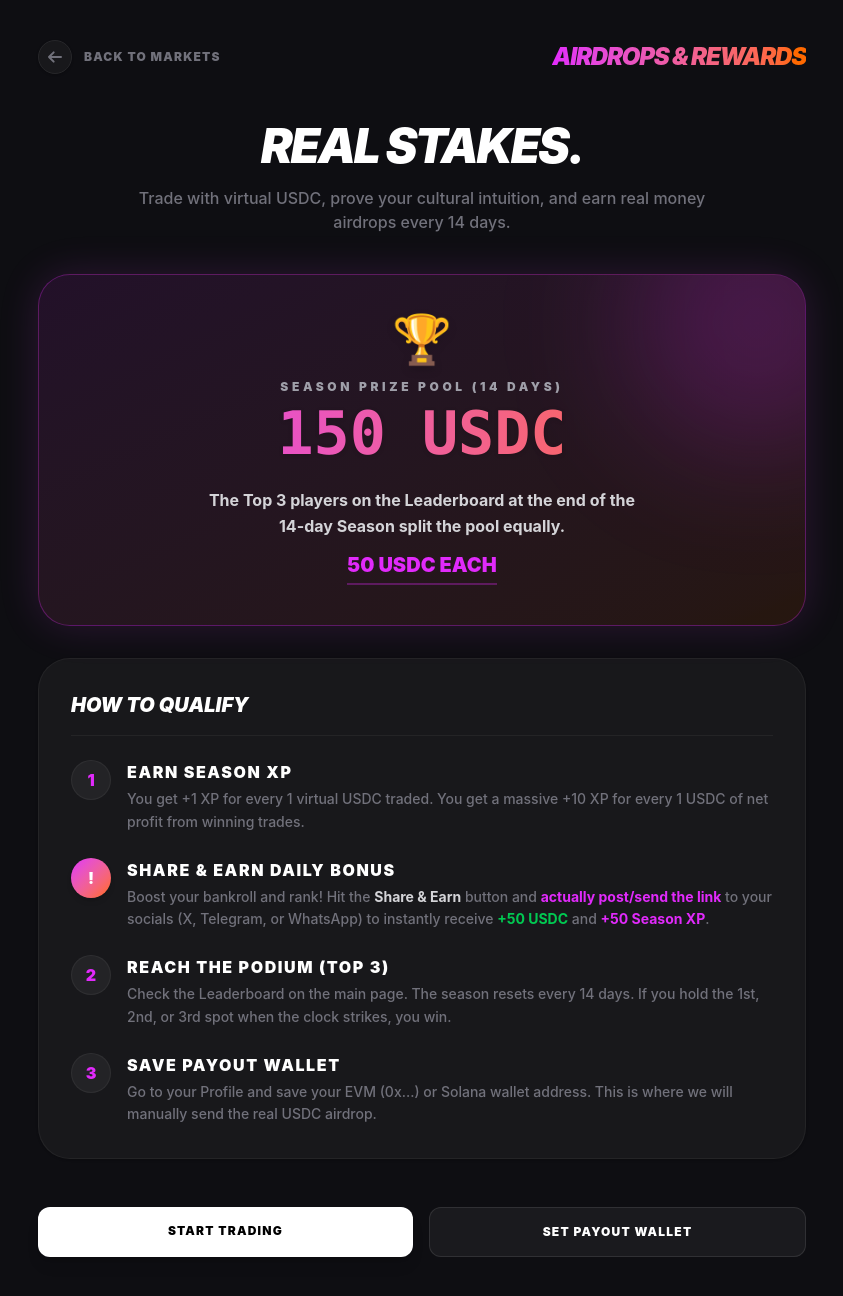
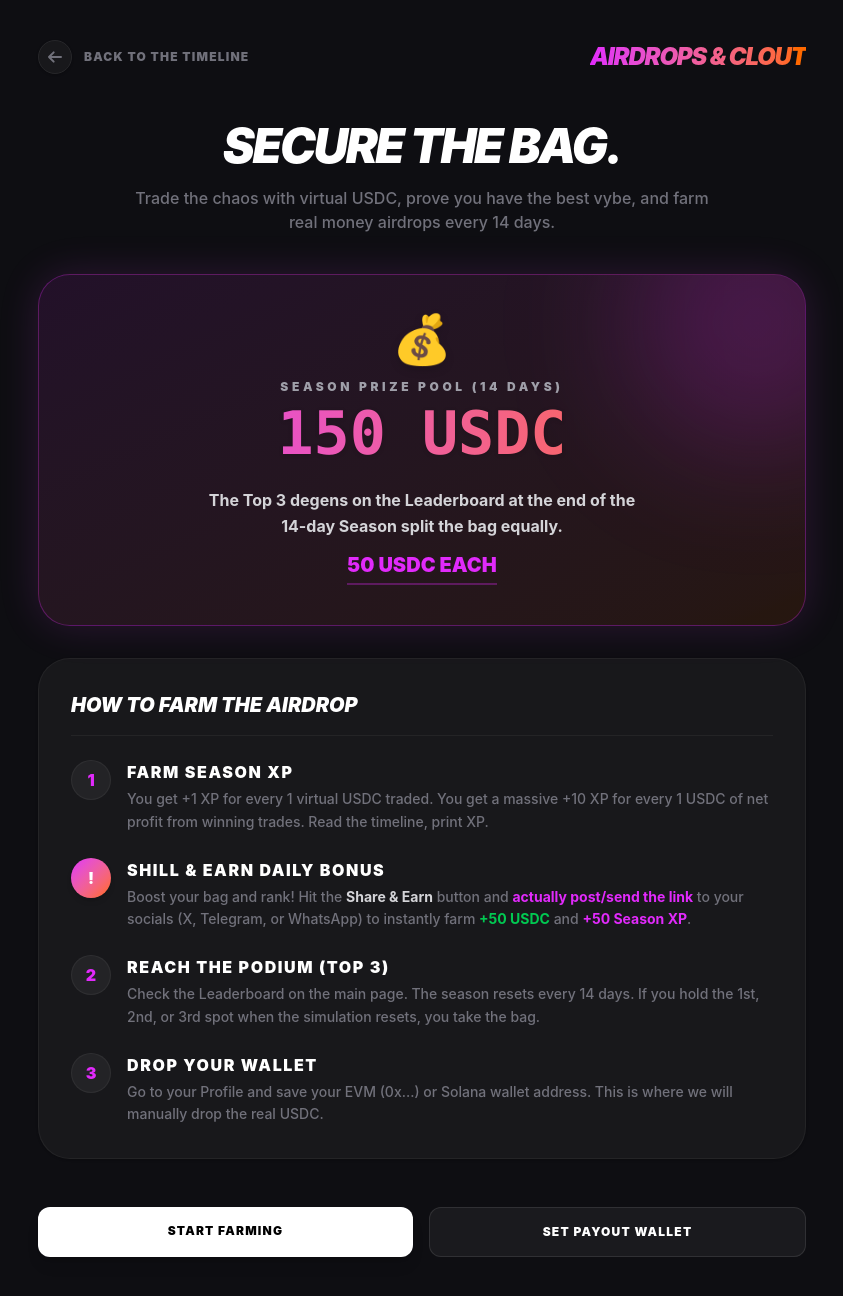
Before and after one commit to deorodesign/vibecheck, a Next.js app: page /rewards in a window 1280 px wide. Shown: the top 1296 px of the page, without its empty margins (218-1061 px from the left). Built offline with nearby package versions, Linux system fonts and the light colour scheme; no server answers; the database is empty.

Commit message:
Update page.tsx

```diff
--- a/app/rewards/page.tsx
+++ b/app/rewards/page.tsx
@@ -12,16 +12,16 @@ export default function RewardsPage() {
             <div className="p-2 rounded-full bg-white dark:bg-zinc-900 border border-zinc-200 dark:border-zinc-800 group-hover:border-zinc-400 dark:group-hover:border-zinc-600 transition-colors shadow-sm">
               <svg className="w-4 h-4" fill="none" viewBox="0 0 24 24" stroke="currentColor"><path strokeLinecap="round" strokeLinejoin="round" strokeWidth={3} d="M10 19l-7-7m0 0l7-7m-7 7h18" /></svg>
             </div>
-            <span className="font-black text-[10px] md:text-xs uppercase tracking-widest hidden sm:inline">Back to Markets</span>
+            <span className="font-black text-[10px] md:text-xs uppercase tracking-widest hidden sm:inline">Back to the Timeline</span>
           </Link>
           <h1 className="text-lg md:text-2xl font-black text-transparent bg-clip-text bg-gradient-to-r from-fuchsia-500 to-orange-500 uppercase tracking-tighter cursor-default italic">
-            Airdrops & Rewards
+            Airdrops & Clout
           </h1>
         </header>
 
         <div className="text-center mb-10">
-          <h2 className="text-3xl md:text-5xl font-black italic uppercase tracking-tighter mb-4">Real Stakes.</h2>
-          <p className="text-zinc-500 font-medium max-w-xl mx-auto text-sm md:text-base">Trade with virtual USDC, prove your cultural intuition, and earn real money airdrops every 14 days.</p>
+          <h2 className="text-3xl md:text-5xl font-black italic uppercase tracking-tighter mb-4">Secure the Bag.</h2>
+          <p className="text-zinc-500 font-medium max-w-xl mx-auto text-sm md:text-base">Trade the chaos with virtual USDC, prove you have the best vybe, and farm real money airdrops every 14 days.</p>
         </div>
 
         {/* PRIZE POOL CARD */}
@@ -29,13 +29,13 @@ export default function RewardsPage() {
           <div className="absolute top-0 right-0 w-64 h-64 bg-fuchsia-500/20 rounded-full blur-3xl -mr-20 -mt-20 pointer-events-none"></div>
 
           <div className="relative z-10">
-            <span className="text-4xl md:text-5xl mb-4 block drop-shadow-lg">🏆</span>
+            <span className="text-4xl md:text-5xl mb-4 block drop-shadow-lg">💰</span>
             <h3 className="text-[10px] md:text-xs font-black uppercase tracking-[0.3em] text-zinc-500 dark:text-zinc-400 mb-2">Season Prize Pool (14 Days)</h3>
             <div className="text-4xl md:text-6xl font-black font-mono text-transparent bg-clip-text bg-gradient-to-r from-fuchsia-500 to-orange-500 mb-6 drop-shadow-sm">
               150 USDC
             </div>
             <p className="text-sm md:text-base font-bold text-zinc-700 dark:text-zinc-300 max-w-md mx-auto leading-relaxed">
-              The Top 3 players on the Leaderboard at the end of the 14-day Season split the pool equally. <br/>
+              The Top 3 degens on the Leaderboard at the end of the 14-day Season split the bag equally. <br/>
               <span className="text-fuchsia-500 font-black inline-block mt-3 text-lg md:text-xl border-b-2 border-fuchsia-500/30 pb-1">50 USDC EACH</span>
             </p>
           </div>
@@ -43,14 +43,14 @@ export default function RewardsPage() {
 
         {/* HOW IT WORKS */}
         <div className="bg-white dark:bg-[#18181b] border border-zinc-200 dark:border-white/5 rounded-[2rem] p-6 md:p-8 shadow-sm">
-          <h3 className="text-lg md:text-xl font-black uppercase italic text-zinc-900 dark:text-white mb-6 border-b border-zinc-100 dark:border-white/5 pb-4">How to qualify</h3>
+          <h3 className="text-lg md:text-xl font-black uppercase italic text-zinc-900 dark:text-white mb-6 border-b border-zinc-100 dark:border-white/5 pb-4">How to farm the Airdrop</h3>
 
           <div className="space-y-6">
             <div className="flex gap-4">
               <div className="w-10 h-10 rounded-full bg-zinc-100 dark:bg-white/5 flex items-center justify-center font-black text-fuchsia-500 shrink-0 border border-zinc-200 dark:border-white/5">1</div>
               <div>
-                <h4 className="font-black text-sm md:text-base uppercase tracking-widest mb-1 text-zinc-900 dark:text-white">Earn Season XP</h4>
-                <p className="text-xs md:text-sm text-zinc-500 font-medium leading-relaxed">You get +1 XP for every 1 virtual USDC traded. You get a massive +10 XP for every 1 USDC of net profit from winning trades.</p>
+                <h4 className="font-black text-sm md:text-base uppercase tracking-widest mb-1 text-zinc-900 dark:text-white">Farm Season XP</h4>
+                <p className="text-xs md:text-sm text-zinc-500 font-medium leading-relaxed">You get +1 XP for every 1 virtual USDC traded. You get a massive +10 XP for every 1 USDC of net profit from winning trades. Read the timeline, print XP.</p>
               </div>
             </div>
 
@@ -58,8 +58,8 @@ export default function RewardsPage() {
             <div className="flex gap-4">
               <div className="w-10 h-10 rounded-full bg-gradient-to-br from-fuchsia-500 to-orange-500 flex items-center justify-center font-black text-white shrink-0 shadow-md">!</div>
               <div>
-                <h4 className="font-black text-sm md:text-base uppercase tracking-widest mb-1 text-zinc-900 dark:text-white">Share & Earn Daily Bonus</h4>
-                <p className="text-xs md:text-sm text-zinc-500 font-medium leading-relaxed">Boost your bankroll and rank! Hit the <strong className="text-zinc-700 dark:text-zinc-300">Share & Earn</strong> button and <strong className="text-fuchsia-500">actually post/send the link</strong> to your socials (X, Telegram, or WhatsApp) to instantly receive <strong className="text-green-500">+50 USDC</strong> and <strong className="text-fuchsia-500">+50 Season XP</strong>.</p>
+                <h4 className="font-black text-sm md:text-base uppercase tracking-widest mb-1 text-zinc-900 dark:text-white">Shill & Earn Daily Bonus</h4>
+                <p className="text-xs md:text-sm text-zinc-500 font-medium leading-relaxed">Boost your bag and rank! Hit the <strong className="text-zinc-700 dark:text-zinc-300">Share & Earn</strong> button and <strong className="text-fuchsia-500">actually post/send the link</strong> to your socials (X, Telegram, or WhatsApp) to instantly farm <strong className="text-green-500">+50 USDC</strong> and <strong className="text-fuchsia-500">+50 Season XP</strong>.</p>
               </div>
             </div>
 
@@ -67,15 +67,15 @@ export default function RewardsPage() {
               <div className="w-10 h-10 rounded-full bg-zinc-100 dark:bg-white/5 flex items-center justify-center font-black text-fuchsia-500 shrink-0 border border-zinc-200 dark:border-white/5">2</div>
               <div>
                 <h4 className="font-black text-sm md:text-base uppercase tracking-widest mb-1 text-zinc-900 dark:text-white">Reach the Podium (Top 3)</h4>
-                <p className="text-xs md:text-sm text-zinc-500 font-medium leading-relaxed">Check the Leaderboard on the main page. The season resets every 14 days. If you hold the 1st, 2nd, or 3rd spot when the clock strikes, you win.</p>
+                <p className="text-xs md:text-sm text-zinc-500 font-medium leading-relaxed">Check the Leaderboard on the main page. The season resets every 14 days. If you hold the 1st, 2nd, or 3rd spot when the simulation resets, you take the bag.</p>
               </div>
             </div>
 
             <div className="flex gap-4">
               <div className="w-10 h-10 rounded-full bg-zinc-100 dark:bg-white/5 flex items-center justify-center font-black text-fuchsia-500 shrink-0 border border-zinc-200 dark:border-white/5">3</div>
               <div>
-                <h4 className="font-black text-sm md:text-base uppercase tracking-widest mb-1 text-zinc-900 dark:text-white">Save Payout Wallet</h4>
-                <p className="text-xs md:text-sm text-zinc-500 font-medium leading-relaxed">Go to your Profile and save your EVM (0x...) or Solana wallet address. This is where we will manually send the real USDC airdrop.</p>
+                <h4 className="font-black text-sm md:text-base uppercase tracking-widest mb-1 text-zinc-900 dark:text-white">Drop your Wallet</h4>
+                <p className="text-xs md:text-sm text-zinc-500 font-medium leading-relaxed">Go to your Profile and save your EVM (0x...) or Solana wallet address. This is where we will manually drop the real USDC.</p>
               </div>
             </div>
           </div>
@@ -83,7 +83,7 @@ export default function RewardsPage() {
 
         <div className="flex flex-col sm:flex-row gap-4 pt-4 pb-8">
           <Link href="/" className="flex-1 text-center bg-zinc-900 text-white dark:bg-white dark:text-black font-black px-8 py-4 rounded-xl uppercase tracking-widest text-[10px] md:text-xs hover:scale-105 active:scale-95 transition-transform shadow-lg">
-            Start Trading
+            Start Farming
           </Link>
           <Link href="/profile" className="flex-1 text-center bg-zinc-100 dark:bg-white/5 text-zinc-900 dark:text-white border border-zinc-200 dark:border-white/10 font-black px-8 py-4 rounded-xl uppercase tracking-widest text-[10px] md:text-xs hover:bg-zinc-200 dark:hover:bg-white/10 active:scale-95 transition-colors">
             Set Payout Wallet
```
